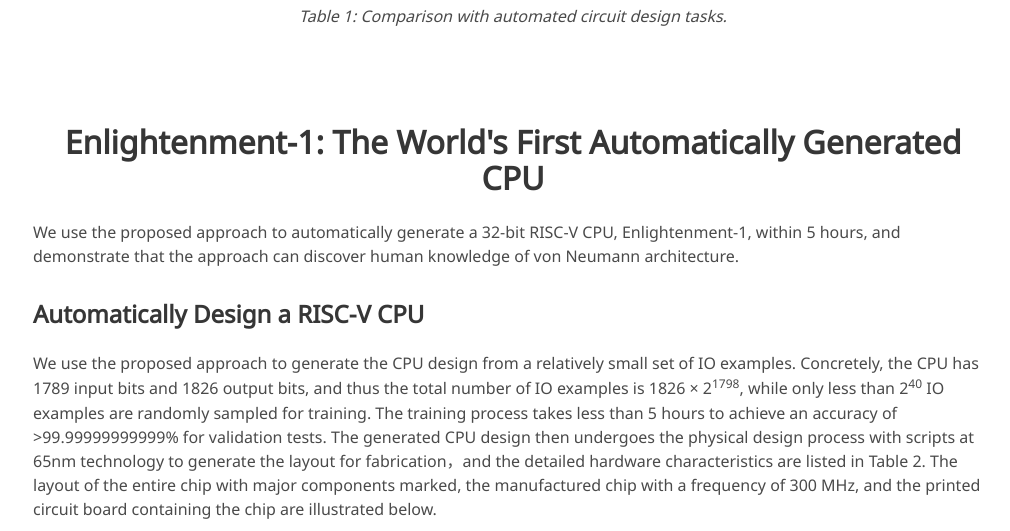
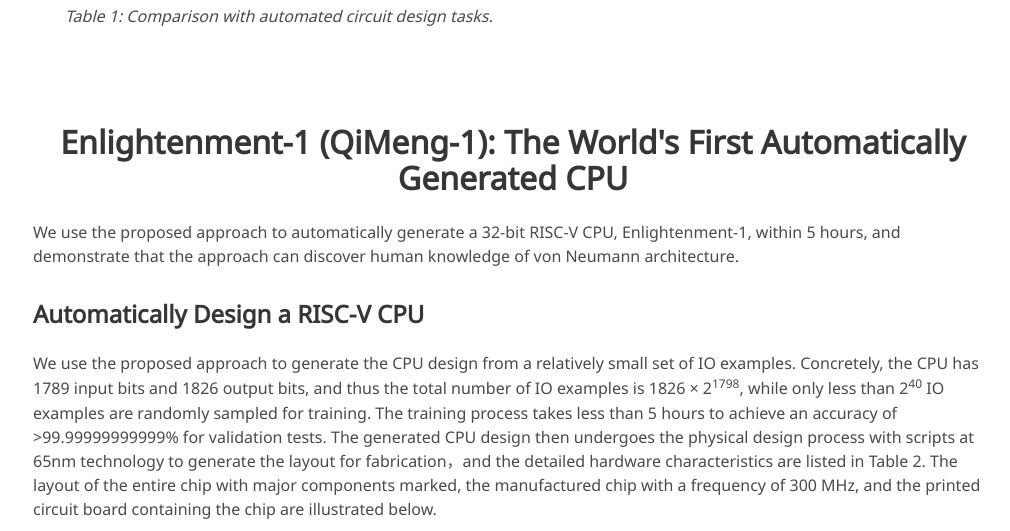
Before and after one commit to DART-Skyboard/Qimeng-1, a plain HTML site: page index.html in a window 1280 px wide. Shown: the part 2174-2705 px from the top of the page, without its empty margins (127-1137 px from the left). Drawn offline with nearby package versions, Linux system fonts and the light colour scheme; some icons are missing; a web font is replaced by a local one.

Commit message:
align left

```diff
--- a/index.html
+++ b/index.html
@@ -294,7 +294,7 @@
       <!-- <div class="columns is-centered has-text-centered"> -->
         <div class="column">
           <div class="content">
-            <h2 class="title is-3" style="text-align: center;">Enlightenment-1: The World's First Automatically Generated CPU </h2>
+            <h2 class="title is-3" style="text-align: center;">Enlightenment-1 (QiMeng-1): The World's First Automatically Generated CPU </h2>
             <p>
               We use the proposed approach to automatically generate a 32-bit RISC-V CPU, Enlightenment-1, within 5 hours, and demonstrate that the approach can discover human knowledge of von Neumann architecture.
             </p>
--- a/static/css/index.css
+++ b/static/css/index.css
@@ -155,3 +155,7 @@ body {
 #interpolation-image-wrapper img {
   border-radius: 5px;
 }
+
+figcaption {
+  text-align: left;
+}
```
